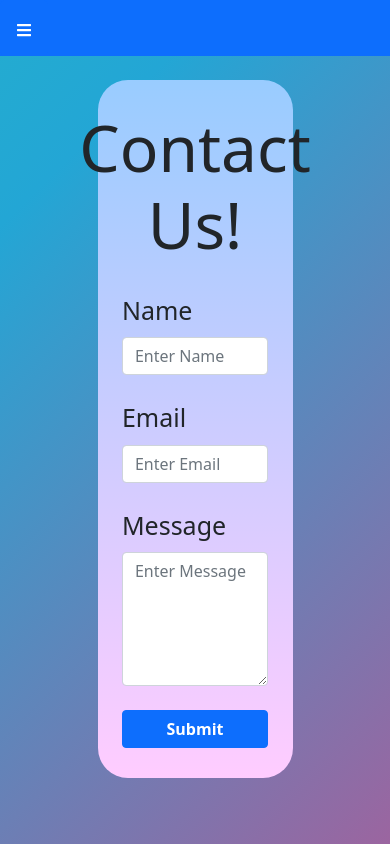
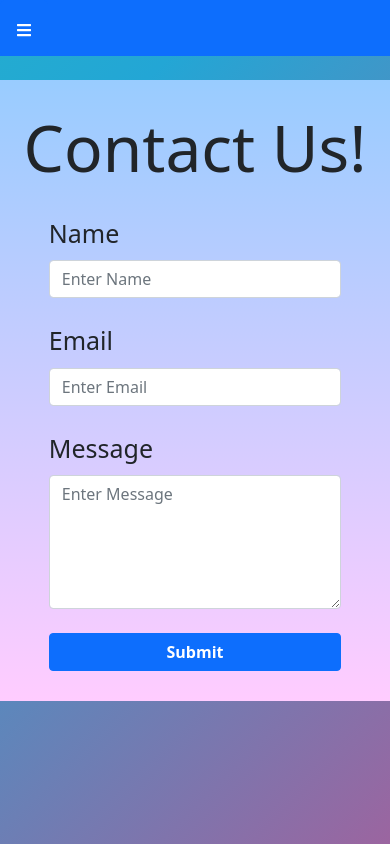
Before and after one commit to NeoCirc/neocirc-website, a React (Create React App) app: page /contact in a window 390 px wide. Built offline with nearby package versions, Linux system fonts and the light colour scheme.

Commit message:
Implement contact page mobile scalability

```diff
--- a/src/components/ContactPage.js
+++ b/src/components/ContactPage.js
@@ -51,6 +51,11 @@ const Wrap = styled.div`
     padding: 30px 0px 30px 0px;
     border-radius: 30px;
     margin-left: 25%;
+    @media (max-width: 768px) {
+        width: 100%;
+        margin-left: 0%;
+        border-radius: 0px;
+    }
 `;
 
 const ContactForm = styled(Form)`
```
